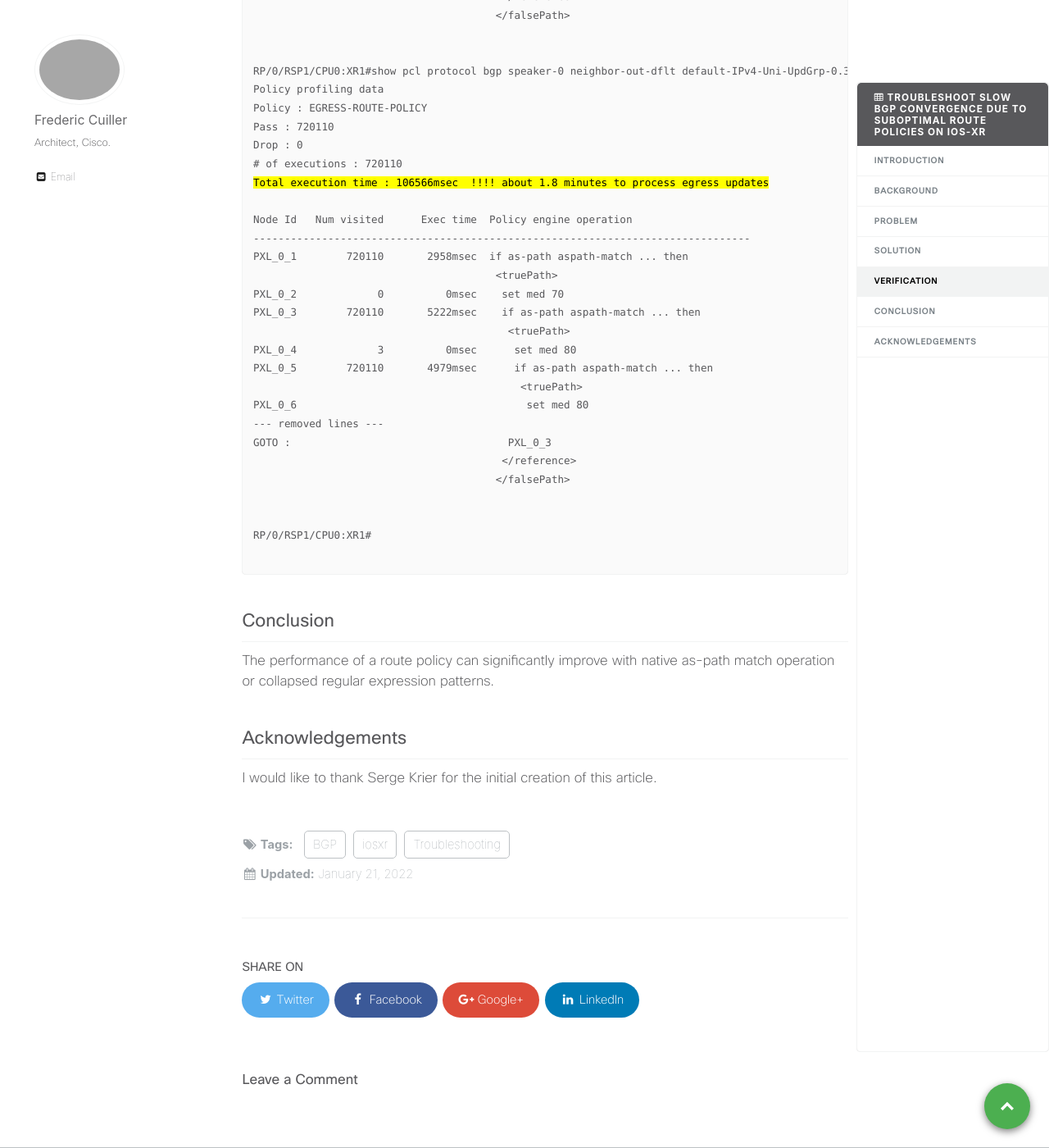
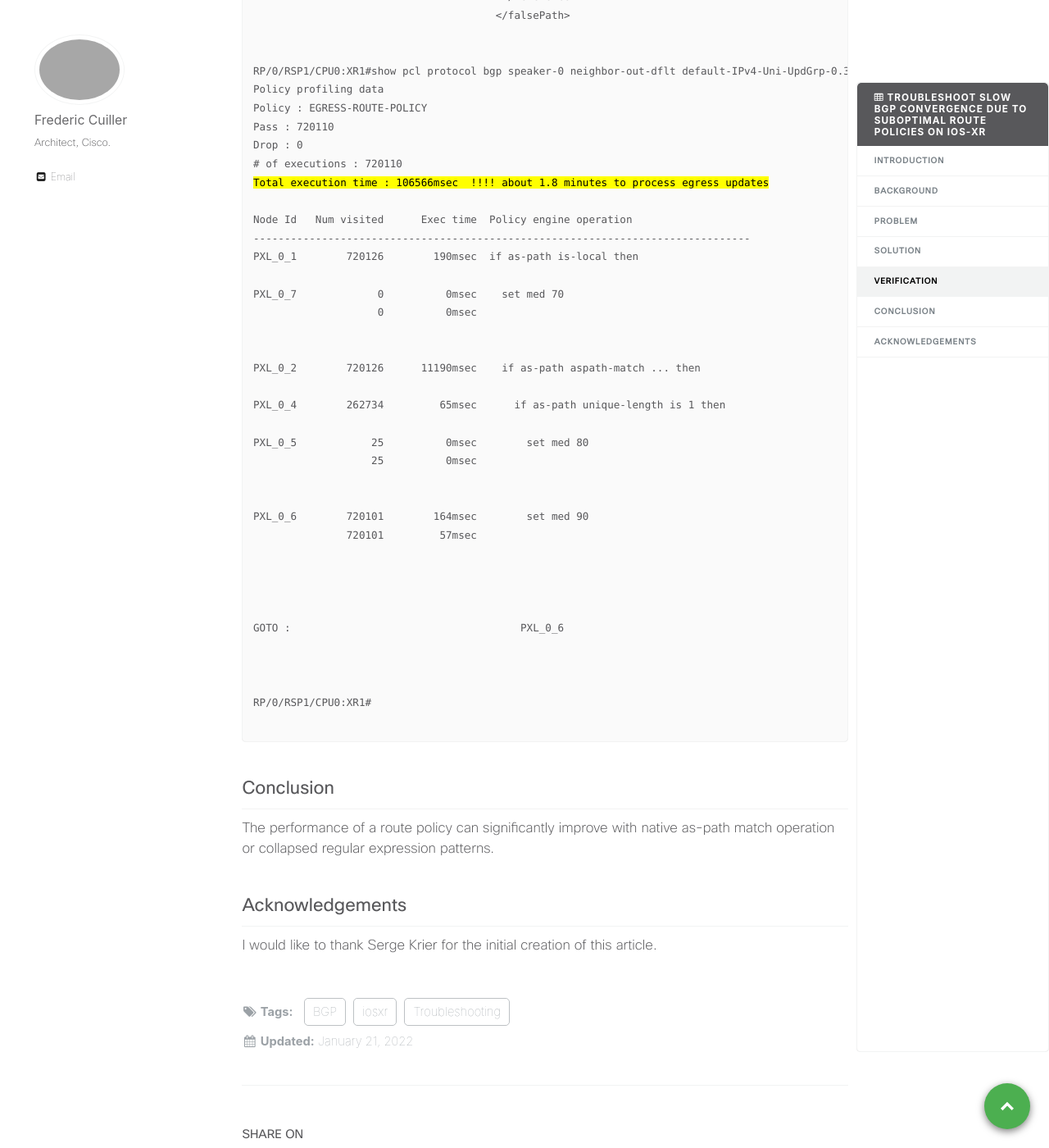
Before and after one commit to xrdocs/asr9k, a Jekyll site: the page built from _tutorials/troubleshoot-slow-bgp-convergence-due-to-rpl.md, in a window 1280 px wide and 1400 px high, scrolled down 12171 px. Shown: the whole window at 82% size. Built offline with Jekyll 4.4.1, drawn with Linux system fonts in a browser that asks for light colours; comment, search, counter and statistics services are not loaded.

Commit message:
Update troubleshoot-slow-bgp-convergence-due-to-rpl.md

```diff
--- a/_tutorials/troubleshoot-slow-bgp-convergence-due-to-rpl.md
+++ b/_tutorials/troubleshoot-slow-bgp-convergence-due-to-rpl.md
@@ -556,21 +556,30 @@ Drop : 0
 
 Node Id   Num visited      Exec time  Policy engine operation
 --------------------------------------------------------------------------------
-PXL_0_1        720110       2958msec  if as-path aspath-match ... then
-                                       &lt;truePath>
-PXL_0_2             0          0msec    set med 70
-PXL_0_3        720110       5222msec    if as-path aspath-match ... then
-                                         &lt;truePath>
-PXL_0_4             3          0msec      set med 80
-PXL_0_5        720110       4979msec      if as-path aspath-match ... then
-                                           &lt;truePath>
-PXL_0_6                                     set med 80
---- removed lines ---
-GOTO :                                   PXL_0_3
-                                        &lt;/reference&gt;
-                                       &lt;/falsePath&gt;
-
-
+PXL_0_1        720126        190msec  if as-path is-local then
+                                       <truePath>
+PXL_0_7             0          0msec    set med 70
+                    0          0msec    <end-policy/>
+                                       </truePath>
+                                       <falsePath>
+PXL_0_2        720126      11190msec    if as-path aspath-match ... then
+                                         <truePath>
+PXL_0_4        262734         65msec      if as-path unique-length is 1 then
+                                           <truePath>
+PXL_0_5            25          0msec        set med 80
+                   25          0msec        <end-policy/>
+                                           </truePath>
+                                           <falsePath>
+PXL_0_6        720101        164msec        set med 90
+               720101         57msec        <end-policy/>
+                                           </falsePath>
+                                         </truePath>
+                                         <falsePath>
+                                          <reference>
+GOTO :                                     PXL_0_6
+                                          </reference>
+                                         </falsePath>
+                                       </falsePath>
 RP/0/RSP1/CPU0:XR1#
 </code>
 </pre>
```
